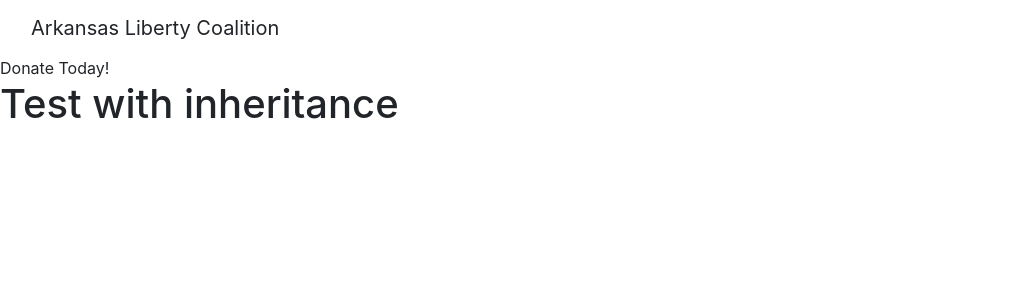
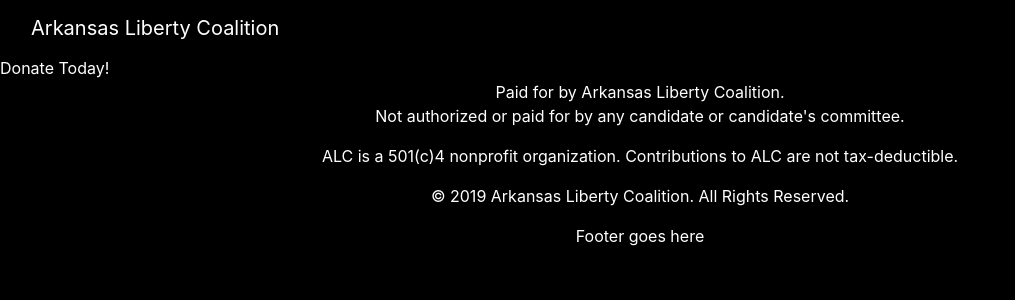
Before and after one commit to arkansaslibertycoalition/arkansaslibertycoalition, a Flask app: page / in a window 1280 px wide. Shown: the top 300 px of the page, without its empty margins (0-1015 px from the left). Run offline with Flask 2, Linux system fonts and the light colour scheme; some libraries are stand-ins or nearby versions.

Commit message:
Begin setting up templates

```diff
--- /dev/null
+++ b/alc/static/site.css
@@ -0,0 +1,21 @@
+:root {
+    --main-bg-color: black;
+    --main-fg-color: white;
+}
+
+body {
+    background-color: var(--main-bg-color);
+    color: var(--main-fg-color);
+}
+
+footer#site-footer {
+    text-align: center;
+}
+
+body > nav {
+    background-color: var(--main-bg-color);
+}
+
+.navbar-margin {
+    margin-top: 3.5em;
+}
--- a/alc/templates/base.j2
+++ b/alc/templates/base.html
@@ -3,23 +3,16 @@
     <head>
         <title>{% block title %}{% endblock %}</title>
         <link rel="stylesheet" href="https://stackpath.bootstrapcdn.com/bootstrap/4.2.1/css/bootstrap.min.css">
+        <link rel="stylesheet" href="/static/site.css">
         <script src="https://code.jquery.com/jquery-3.3.1.slim.min.js"></script>
         <script src="https://cdnjs.cloudflare.com/ajax/libs/popper.js/1.14.6/umd/popper.min.js"></script>
         <script src="https://stackpath.bootstrapcdn.com/bootstrap/4.2.1/js/bootstrap.min.js"></script>
     </head>
     <body>
-      <nav class="navbar navbar-inverse navbar-fixed-top" role="navigation">
-        <div class="container-fluid">
-          <div class="navbar-header">
-            <a class="navbar-brand">
-              Arkansas Liberty Coalition
-            </a>
-          </div>
-        </div>
-      </nav>
-      <div class="clearfix navbar-margin"></div>
+      {% include "header.html" %}
       <div class="visible-xs-block visible-sm-block">Donate Today!</div>
     {% block body %}
     {% endblock body %}
+    {% include "footer.html" %}
     </body>
 </html>
--- /dev/null
+++ b/alc/templates/footer.html
@@ -0,0 +1,18 @@
+<footer id="site-footer">
+  <div class="container">
+    <div class="row">
+      <div class="col-sm-12">
+        <p>
+          Paid for by Arkansas Liberty Coalition.<br>
+          Not authorized or paid for by any candidate or candidate's committee.
+        </p>
+        <p>
+          ALC is a 501(c)4 nonprofit organization. Contributions to ALC are not
+          tax-deductible.
+        </p>
+        <p>&copy; 2019 Arkansas Liberty Coalition. All Rights Reserved.</p>
+      </div>
+    </div>
+  </div>
+  Footer goes here
+</footer>
--- /dev/null
+++ b/alc/templates/header.html
@@ -0,0 +1,10 @@
+<nav class="navbar navbar-inverse fixed-top" role="navigation">
+<div class="container-fluid">
+  <div class="navbar-header">
+    <a class="navbar-brand">
+      Arkansas Liberty Coalition
+    </a>
+  </div>
+</div>
+</nav>
+<div class="clearfix navbar-margin"></div>
--- /dev/null
+++ b/alc/templates/home.html
@@ -0,0 +1,5 @@
+{% extends "base.html" %}
+
+{% block title %}Arkansas Liberty Coalition{% endblock %}
+
+{% block body %}{% endblock %}
--- a/alc/templates/home.j2
+++ /dev/null
@@ -1,7 +0,0 @@
-{% extends 'base.j2' %}
-
-{% block title %}Arkansas Liberty Coalition{% endblock %}
-
-{% block body %}
-  <h1>Test with inheritance</h1>
-{% endblock %}
--- a/alc/views/static.py
+++ b/alc/views/static.py
@@ -6,4 +6,4 @@
 
 @bp.route('/')
 def home():
-    return render_template('home.j2')
+    return render_template('home.html')
```
Also changed, not shown: alc/assets.py (added, +10 -0 lines).
